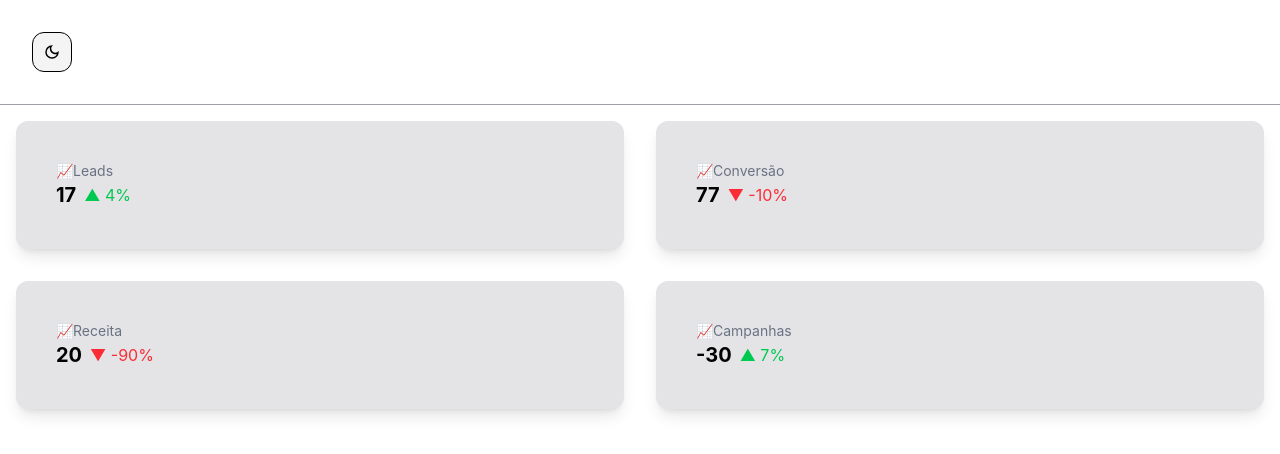
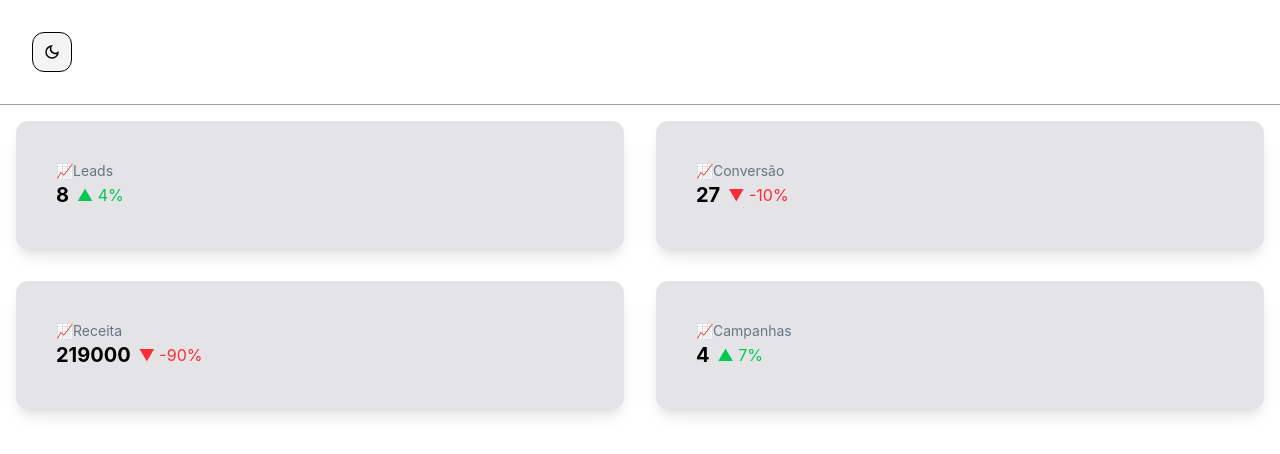
Before and after one commit to larissarauj0/campaign-tracker, a React (Vite) app in the folder campaign-tracker/: page / in a window 1280 px wide. Shown: the top 454 px of the page. Built offline with nearby package versions, Linux system fonts and the light colour scheme; data requests are answered from the project's data file.

Commit message:
feat: integração com API e dados reais nos MetricCards

```diff
--- a/campaign-tracker/src/App.tsx
+++ b/campaign-tracker/src/App.tsx
@@ -1,21 +1,19 @@
-import { useState, useEffect } from 'react'
-import MetricCard from "./components/MetricCard.tsx"
-import DarkMode from "./components/DarkMode.tsx"
-import { getLeads, getCampanhas, getVendas } from './services/api'
-import type { Lead, Campanha, Venda } from './types'
+import { useState, useEffect } from "react";
+import MetricCard from "./components/MetricCard.tsx";
+import DarkMode from "./components/DarkMode.tsx";
+import { getLeads, getCampanhas, getVendas } from "./services/api";
+import type { Lead, Campanha, Venda } from "./types";
 
 const App = () => {
-  const [leads, setLeads] = useState<Lead[] | null>(null)
-  const [loadingLeads, setLoadingLeads] = useState(true)
-  const [erroLeads, setErroLeads] = useState<string | null>(null)
+  const [leads, setLeads] = useState<Lead[] | null>(null);
+  const [loadingLeads, setLoadingLeads] = useState(true);
+  const [erroLeads, setErroLeads] = useState<string | null>(null);
 
-  const [campanhas, setCampanhas] = useState<Campanha[] | null>(null)
-  const [loadingCampanhas, setLoadingCampanhas] = useState(true)
+  const [campanhas, setCampanhas] = useState<Campanha[] | null>(null);
+  const [loadingCampanhas, setLoadingCampanhas] = useState(true);
 
-  const [vendas, setVendas] = useState<Venda[] | null>(null)
-  const [loadingVendas, setLoadingVendas] = useState(true)
-
-  const isLoading = loadingLeads || loadingCampanhas || loadingVendas
+  const [vendas, setVendas] = useState<Venda[] | null>(null);
+  const [loadingVendas, setLoadingVendas] = useState(true);
 
   useEffect(() => {
     async function load() {
@@ -23,21 +21,28 @@ const App = () => {
         const [dadosLeads, dadosCampanhas, dadosVendas] = await Promise.all([
           getLeads(),
           getCampanhas(),
-          getVendas()
-        ])
-        setLeads(dadosLeads)
-        setCampanhas(dadosCampanhas)
-        setVendas(dadosVendas)
-      } catch (error) {
-        setErroLeads("Erro ao buscar dados")
+          getVendas(),
+        ]);
+        setLeads(dadosLeads);
+        setCampanhas(dadosCampanhas);
+        setVendas(dadosVendas);
+      } catch {
+        setErroLeads("Erro ao buscar dados");
       } finally {
-        setLoadingLeads(false)
-        setLoadingCampanhas(false)
-        setLoadingVendas(false)
+        setLoadingLeads(false);
+        setLoadingCampanhas(false);
+        setLoadingVendas(false);
       }
     }
-    load()
-  }, [])
+    load();
+  }, []);
+  const isLoading = loadingLeads || loadingCampanhas || loadingVendas;
+  const totalLeads = campanhas?.reduce((acc, c) => acc + c.leads, 0) ?? 0;
+  const totalConversoes =
+    campanhas?.reduce((acc, c) => acc + c.conversoes, 0) ?? 0;
+  const taxaConversao =
+    totalLeads > 0 ? Math.round((totalConversoes / totalLeads) * 100) : 0;
+  const totalReceita = vendas?.reduce((acc, c) => acc + c.receita, 0) ?? 0;
 
   return (
     <div className="min-h-screen bg-white dark:bg-black text-black dark:text-white">
@@ -47,12 +52,37 @@ const App = () => {
           <DarkMode />
         </div>
       </header>
-      <div className="grid grid-cols-1 sm:grid-cols-2 lg:grid-cols-2">
-        <MetricCard titulo="Leads" valor={17} icone={"📈"} variacao={4} />
-        <MetricCard titulo="Conversão" valor={77} icone={"📈"} variacao={-10} />
-        <MetricCard titulo="Receita" valor={20} icone={"📈"} variacao={-90} />
-        <MetricCard titulo="Campanhas" valor={-30} icone={"📈"} variacao={7} />
-      </div>
+      {erroLeads && <p className="text-red-500">{erroLeads}</p>}
+      {isLoading ? (
+        <p>Carregando...</p>
+      ) : (
+        <div className="grid grid-cols-1 sm:grid-cols-2 lg:grid-cols-2">
+          <MetricCard
+            titulo="Leads"
+            valor={leads?.length ?? 0}
+            icone={"📈"}
+            variacao={4}
+          />
+          <MetricCard
+            titulo="Conversão"
+            valor={taxaConversao}
+            icone={"📈"}
+            variacao={-10}
+          />
+          <MetricCard
+            titulo="Receita"
+            valor={totalReceita}
+            icone={"📈"}
+            variacao={-90}
+          />
+          <MetricCard
+            titulo="Campanhas"
+            valor={campanhas?.length ?? 0}
+            icone={"📈"}
+            variacao={7}
+          />
+        </div>
+      )}
     </div>
   );
 };
```
